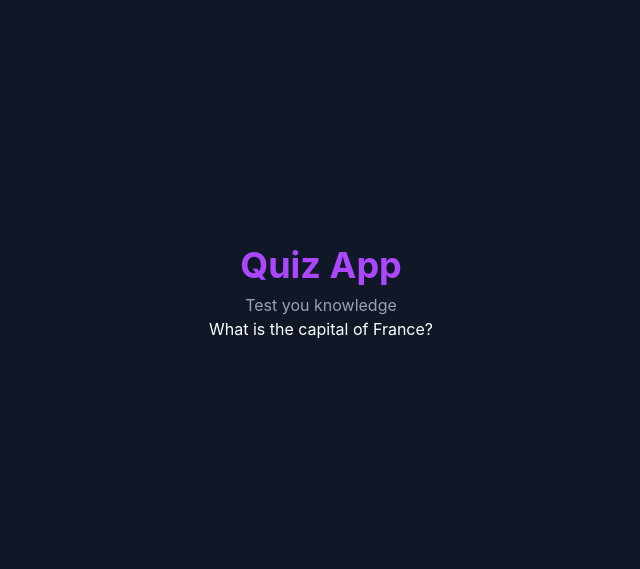
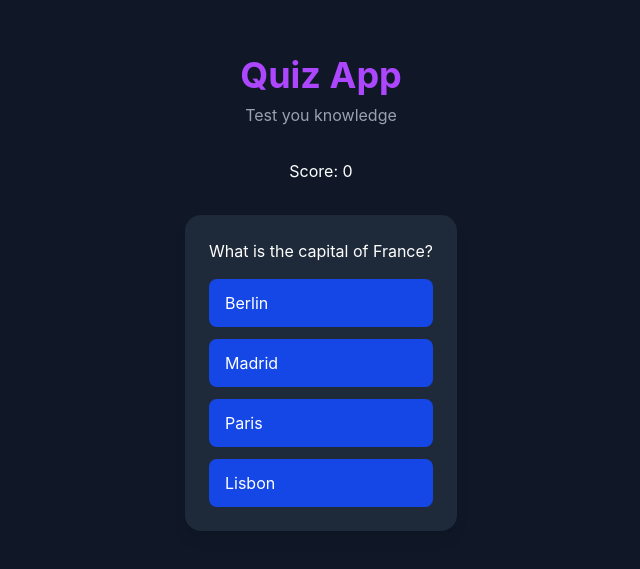
Before and after one commit to seriiserii825/react-web-dev-quiz, a React (Vite) app: page / in a window 1280 px wide. Shown: the part 107-676 px from the top of the page, without its empty margins (319-959 px from the left). Built offline with nearby package versions, Linux system fonts and the light colour scheme.

Commit message:
feat: select answer after disable

```diff
--- a/src/App.tsx
+++ b/src/App.tsx
@@ -4,12 +4,32 @@ import { questions } from "./data/questions";
 
 function App() {
   const [currentQuestion, setCurrentQuestion] = useState<number>(0);
+
+  const [selectedAnswer, setSelectedAnswer] = useState<null | string>(null);
+  const [score, setScore] = useState<number>(0);
+  const [isFinished, setIsFinished] = useState<boolean>(false);
+  const [wasSelected, setWasSelected] = useState<boolean>(false);
+
+  function handleAnswer(option: string) {
+    if (wasSelected) return;
+    setSelectedAnswer(option);
+    setWasSelected(true);
+
+    if (option === questions[currentQuestion].answer) {
+      setScore(score + 1);
+    }
+  }
   return (
-    <div className="min-h-screen bg-gray-900 text-white flex items-center justify-center flex-col">
+    <div className="min-h-screen bg-gray-900 px-4 text-white flex items-center justify-center flex-col">
       <div className="text-center">
         <h1 className="text-4xl font-bold text-purple-500 mb-2">Quiz App</h1>
-        <p className="text-gray-400">Test you knowledge</p>
-        <QuestionCard data={questions[currentQuestion]} />
+        <p className="text-gray-400 mb-4">Test you knowledge</p>
+        <div className="mb-4 p-4">Score: {score}</div>
+        <QuestionCard
+          data={questions[currentQuestion]}
+          wasSelected={wasSelected}
+          onAnswer={handleAnswer}
+        />
       </div>
     </div>
   );
--- a/src/components/QuestionCard.tsx
+++ b/src/components/QuestionCard.tsx
@@ -1,11 +1,30 @@
-import React from "react";
+import React, { useState } from "react";
 import type { IQuestion } from "../data/questions";
 
 interface Props {
   data: IQuestion;
+  onAnswer: (option: string) => void;
+  wasSelected: boolean;
 }
 
-export const QuestionCard: React.FC<Props> = ({ data }) => {
+export const QuestionCard: React.FC<Props> = ({ data, onAnswer, wasSelected }) => {
   const { question, options, answer } = data;
-  return <div>{question}</div>;
+
+  return (
+    <div className="bg-gray-800 p-6 rounded-2xl shadow-lg w-full max-w-2xl border-gray-700">
+      <p className="mb-4">{question}</p>
+      <div className="flex flex-col gap-3">
+        {options.map((option, index) => (
+          <button
+            onClick={() => onAnswer(option)}
+            className="text-left px-4 py-3 cursor-pointer bg-blue-700 text-white rounded-lg disabled:opacity-75 disabled:cursor-not-allowed"
+            key={index}
+            disabled={wasSelected}
+          >
+            {option}
+          </button>
+        ))}
+      </div>
+    </div>
+  );
 };
```
